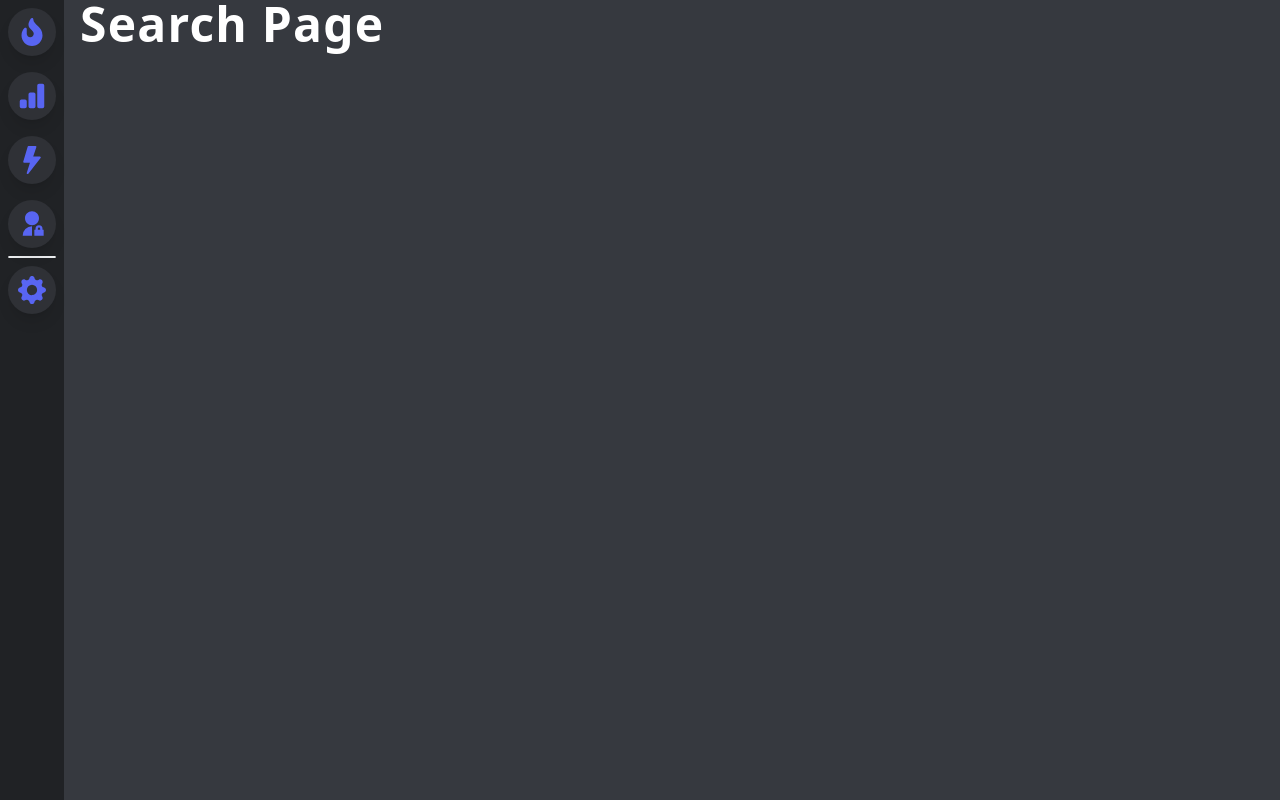
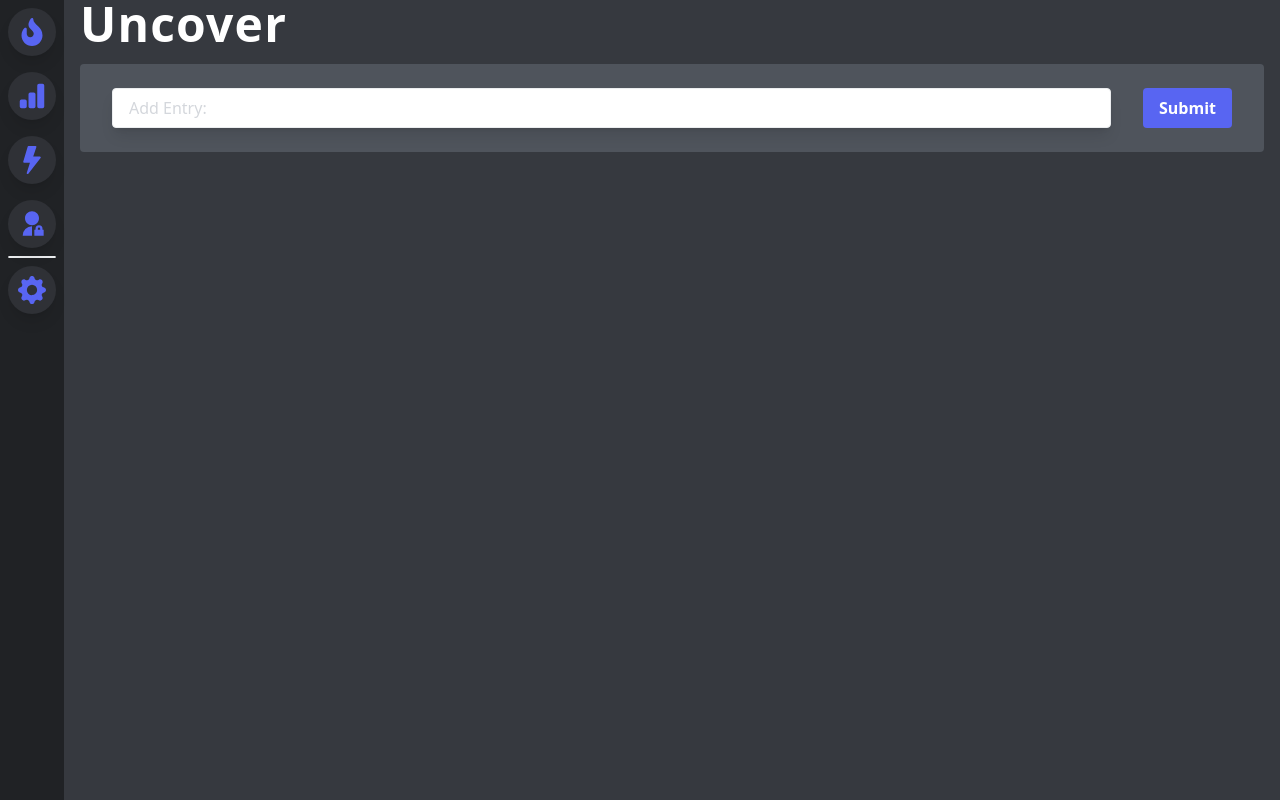
Before and after one commit to GamingSlayerNS/Uncover, a React (Create React App) app: page / in a window 1280 px wide. Built offline with nearby package versions, Linux system fonts and the light colour scheme.

Commit message:
Fix firestore submit

```diff
--- a/public/index.html
+++ b/public/index.html
@@ -24,7 +24,7 @@
       work correctly both with client-side routing and a non-root public URL.
       Learn how to configure a non-root public URL by running `npm run build`.
     -->
-    <title>React App</title>
+    <title>Uncover</title>
   </head>
   <body>
     <noscript>You need to enable JavaScript to run this app.</noscript>
--- a/src/pages/firestore.tsx
+++ b/src/pages/firestore.tsx
@@ -22,6 +22,7 @@ export default function Firestore() {
 
         await dataRef.add({
             name: nameText,
+            KWIC_ID: entryId,
             url: urlText
         });
 
--- a/src/pages/search.tsx
+++ b/src/pages/search.tsx
@@ -1,5 +1,38 @@
+import { useState } from "react";
+
 export default function Search() {
+    const [searchText, setSearchText] = useState('');
+
+    function handleKeyPress(event: any){
+        if (event.key === "Enter") {
+            event.preventDefault();
+            document.getElementById("submitBtn")?.click();
+        }
+    }
+
     return (
-        <h1 className="text-white text-5xl font-bold tracking-wide">Search Page</h1>
+        <div>
+            <h1 className="text-white text-5xl font-bold tracking-wide">Uncover</h1>
+
+            <form className="flex flex-row gap-8 bg-gray-600 rounded px-8 py-6 mt-4">
+                <input
+                    id='input'
+                    className="shadow-lg appearance-none border rounded w-full h-10 text-gray-500 pl-4"
+                    placeholder='Add Entry:'
+                    value={searchText}
+                    onChange={(e) => {setSearchText(e.target.value)}}
+                    onKeyPress= {handleKeyPress}
+                />
+                <button
+                    id='submitBtn'
+                    type='button'
+                    className="bg-secondary hover:bg-blue-500 text-white font-bold
+                        py-2 px-4 rounded focus:outline-none focus:shadow-outline"
+                    // onClick={}
+                >
+                    Submit
+                </button>
+            </form>
+        </div>
     )
 }
```
